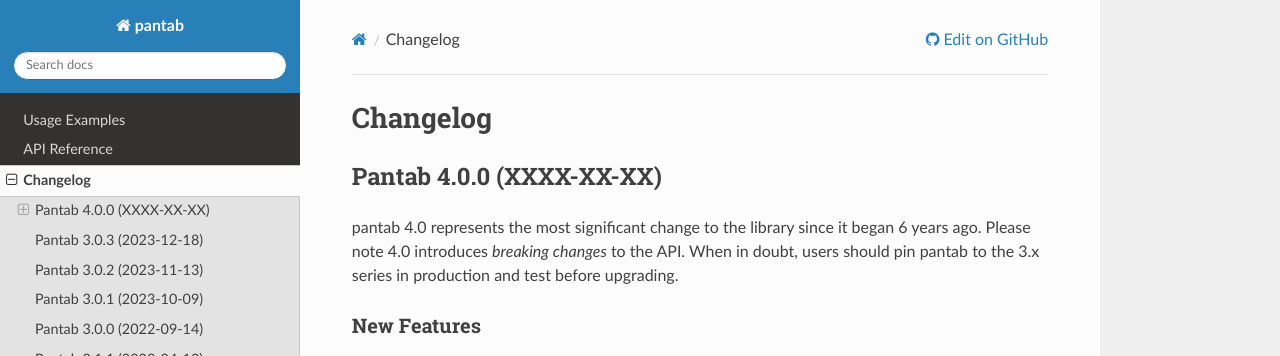
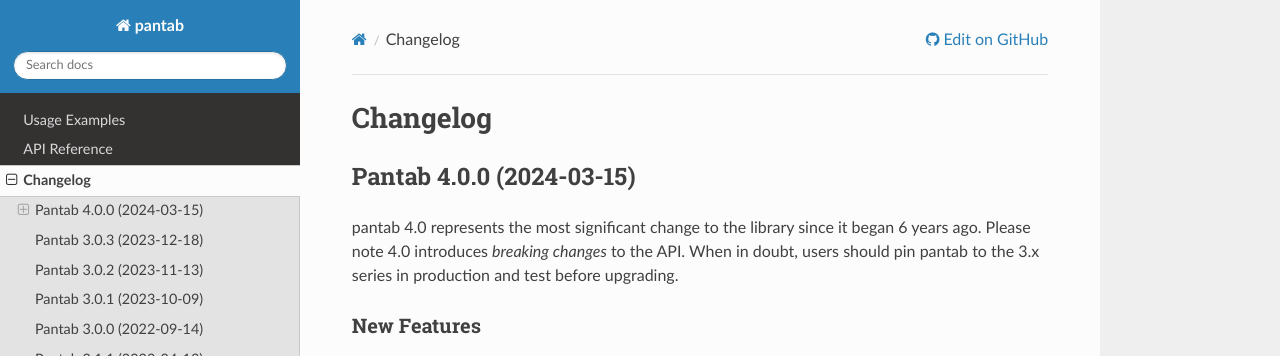
Before and after one commit to innobi/pantab, a Sphinx documentation site: the page built from doc/source/changelog.rst, in a window 1280 px wide and 900 px high. Shown: the top 356 px of the window. Built offline with Sphinx 7.4.7 and the Read the Docs theme 2.0.0, drawn with Linux system fonts in a browser that asks for light colours.

Commit message:
Added changelog date (#279)

```diff
--- a/doc/source/changelog.rst
+++ b/doc/source/changelog.rst
@@ -1,7 +1,7 @@
 Changelog
 ^^^^^^^^^
 
-Pantab 4.0.0 (XXXX-XX-XX)
+Pantab 4.0.0 (2024-03-15)
 =========================
 
 pantab 4.0 represents the most significant change to the library since it began 6 years ago. Please note 4.0 introduces *breaking changes* to the API. When in doubt, users should pin pantab to the 3.x series in production and test before upgrading.
```
